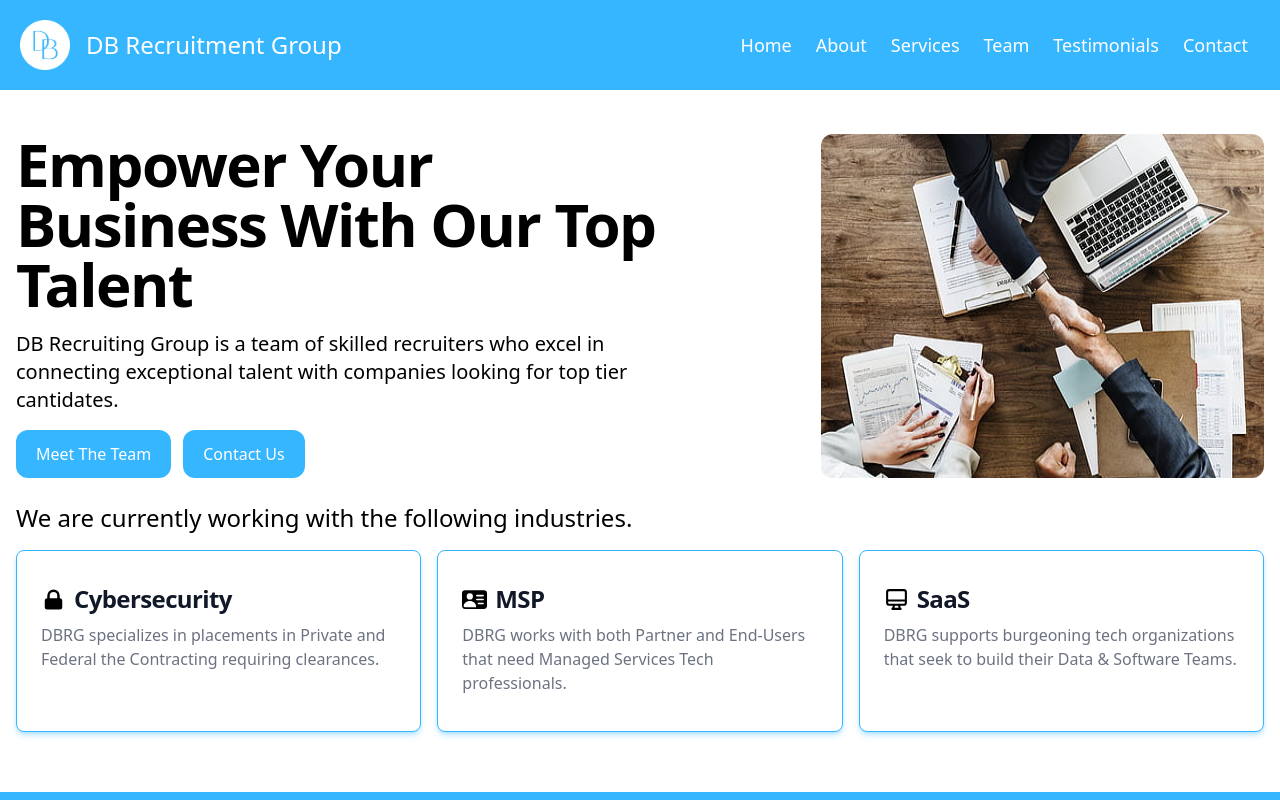
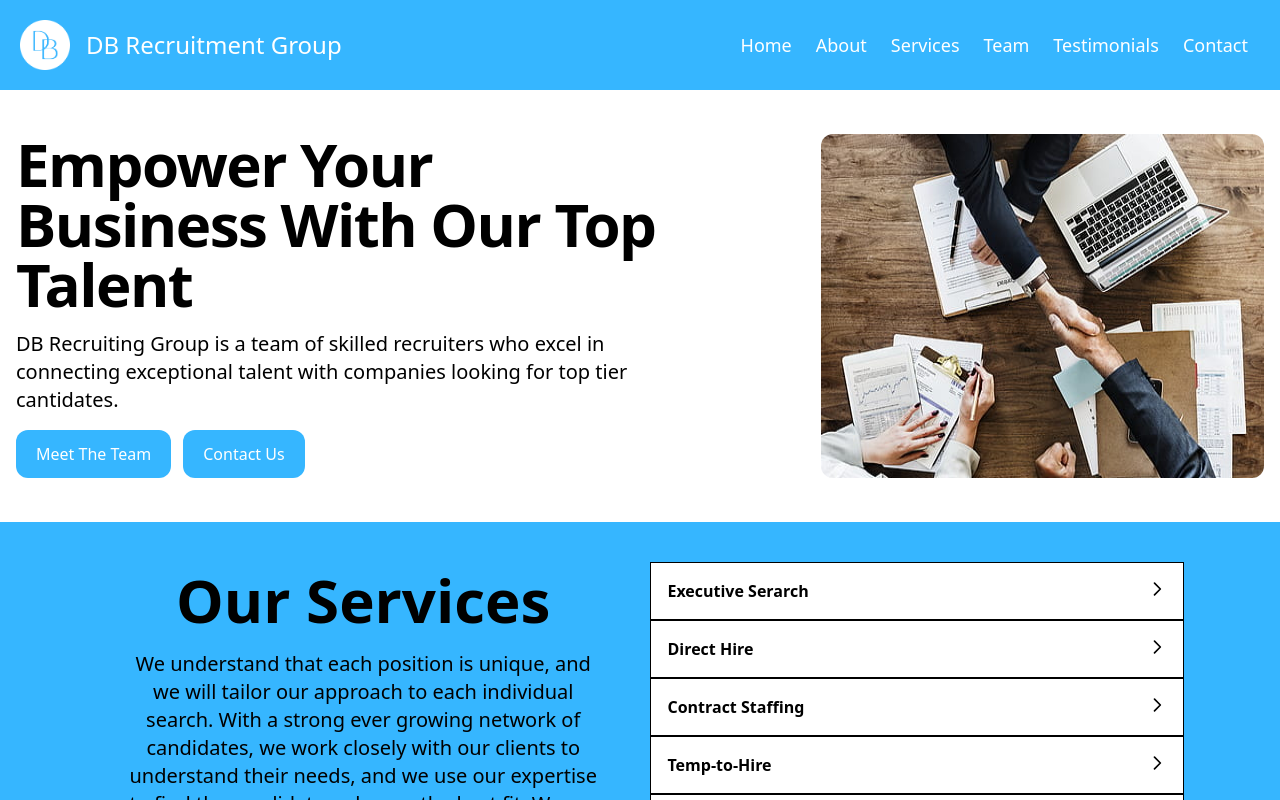
Before and after one commit to andrewjulian/dbrecruitment-website, a React (Vite) app: page / in a window 1280 px wide. Shown: the top 800 px of the page. Built offline with nearby package versions, Linux system fonts and the light colour scheme.

Commit message:
removed industries from hero section

```diff
--- a/src/App.jsx
+++ b/src/App.jsx
@@ -1,9 +1,8 @@
 import { useState } from "react";
-import circleLogo from "/dblogo-whitecircle.png";
-import Navbar from "./Components/Navbar";
 import "./App.css";
 import { Routes, Route, Navigate, Link } from "react-router-dom";
 
+import Navbar from "./Components/Navbar";
 import Hero from "./Components/Hero";
 import About from "./Components/About";
 import Services from "./Components/Services";
--- a/src/Components/Hero.jsx
+++ b/src/Components/Hero.jsx
@@ -1,6 +1,4 @@
 import React from "react";
-
-import Industries from "./Industries";
 
 const Hero = () => {
   return (
@@ -35,7 +33,6 @@ const Hero = () => {
             <img className="rounded-xl" src="/hero.jpeg" alt="mockup" />
           </div>
         </div>
-        <Industries />
       </div>
     </>
   );
```
